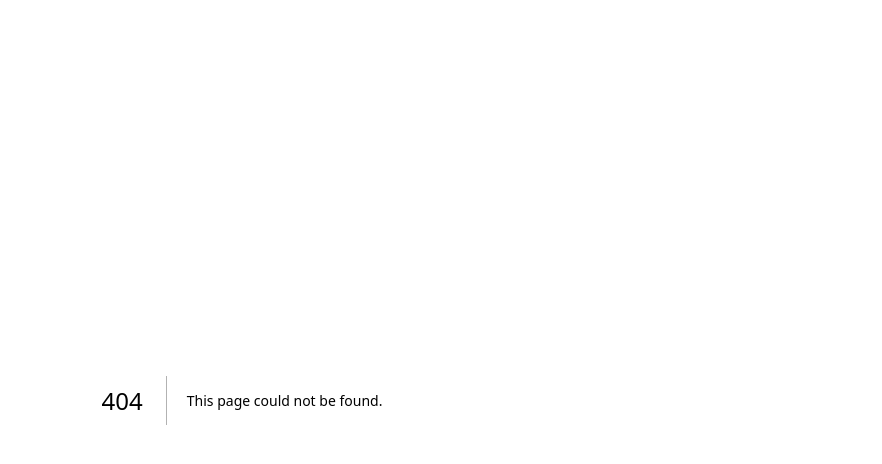
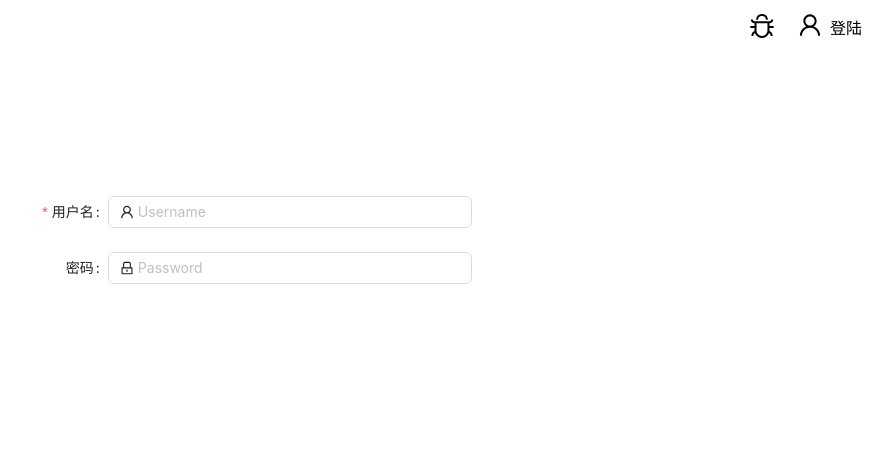
Before and after one commit to SimonXinw/blog-nextjs, a Next.js app: page /login in a window 1280 px wide. Before the commit this address had no page. Shown: the top 464 px of the page, without its empty margins (398-1280 px from the left). Built offline with nearby package versions, Linux system fonts and the light colour scheme.

Commit message:
feat: 登陆注册 UI 完毕

```diff
--- a/src/components/PageHeader/index.tsx
+++ b/src/components/PageHeader/index.tsx
@@ -11,8 +11,9 @@ const PageHeader: React.FC = () => {
         <Link href="/admin/craw">
           <BugOutlined style={{ fontSize: '24px' }} />
         </Link>
-        <Link href="/admin">
-          <UserOutlined style={{ fontSize: '24px' }} />
+        <Link href="/login">
+          <UserOutlined style={{ fontSize: '24px', marginRight: 8 }} />
+          登陆
         </Link>
       </Space>
     </nav>
--- a/src/pages/home/index.tsx
+++ b/src/pages/home/index.tsx
@@ -2,9 +2,9 @@ import React, { useState, useEffect } from 'react';
 import Head from 'next/head';
 import Image from 'next/image';
 import { FireFilled } from '@ant-design/icons';
-import styles from './Home.module.css';
 import { randomColor } from '@/utils';
 import { RecordNumber, PageHeader, EWM, VideoBG } from '@/components';
+import styles from './Home.module.css';
 
 const BlogUrlList = [
   {
--- /dev/null
+++ b/src/pages/login/index.module.css
@@ -0,0 +1,6 @@
+.form-wrap {
+  display: flex;
+  justify-content: center;
+
+  margin-top: 120px;
+}
--- /dev/null
+++ b/src/pages/login/index.tsx
@@ -0,0 +1,99 @@
+import React, { useState } from 'react';
+import { PageHeader } from '@/components';
+import { LockOutlined, UserOutlined } from '@ant-design/icons';
+import { Button, Form, Input, Radio, Checkbox } from 'antd';
+import styles from './index.module.css';
+
+const Login: React.FC = () => {
+  const [form] = Form.useForm();
+
+  const validateMessages = {
+    required: '${label} is required!',
+    types: {
+      email: '${label} is not a valid email!',
+      number: '${label} is not a valid number!',
+    },
+    number: {
+      range: '${label} must be between ${min} and ${max}',
+    },
+  };
+
+  const layout = {
+    labelCol: { span: 5 },
+    wrapperCol: { span: 19 },
+  };
+
+  const itemLayout = {
+    wrapperCol: { span: 0, offset: 5 },
+  };
+
+  const onFinish = (values: any) => {
+    console.log('Received values of form: ', values);
+  };
+
+  return (
+    <div className={styles['login-page']}>
+      <PageHeader></PageHeader>
+      <div className={styles['form-wrap']}>
+        <Form
+          {...layout}
+          form={form}
+          onValuesChange={() => {}}
+          name="normal_login"
+          className="login-form"
+          initialValues={{ remember: true }}
+          onFinish={onFinish}
+          style={{ width: 460 }}
+          validateMessages={validateMessages}
+        >
+          <Form.Item {...itemLayout}>
+            <Radio.Group>
+              <Radio.Button value="account">账号</Radio.Button>
+              <Radio.Button value="iphoneNumber">手机号</Radio.Button>
+            </Radio.Group>
+          </Form.Item>
+          <Form.Item
+            name="username"
+            label="用户名"
+            rules={[{ required: true, message: 'Please input your Username!' }]}
+          >
+            <Input
+              prefix={<UserOutlined className="site-form-item-icon" />}
+              placeholder="Username"
+            />
+          </Form.Item>
+          <Form.Item label="密码" name="password">
+            <Input
+              prefix={<LockOutlined className="site-form-item-icon" />}
+              type="password"
+              placeholder="Password"
+            />
+          </Form.Item>
+          <Form.Item {...itemLayout}>
+            <Form.Item name="remember" valuePropName="checked" noStyle>
+              <Checkbox>Remember me</Checkbox>
+            </Form.Item>
+
+            <a className="login-form-forgot" href="">
+              Forgot password
+            </a>
+          </Form.Item>
+
+          <Form.Item {...itemLayout}>
+            <Button
+              type="primary"
+              htmlType="submit"
+              className="login-form-button"
+              style={{ width: '100%' }}
+            >
+              Log in
+            </Button>
+            Or <a href="">register now!</a>
+          </Form.Item>
+        </Form>
+      </div>
+    </div>
+  );
+};
+
+export default Login;
```
